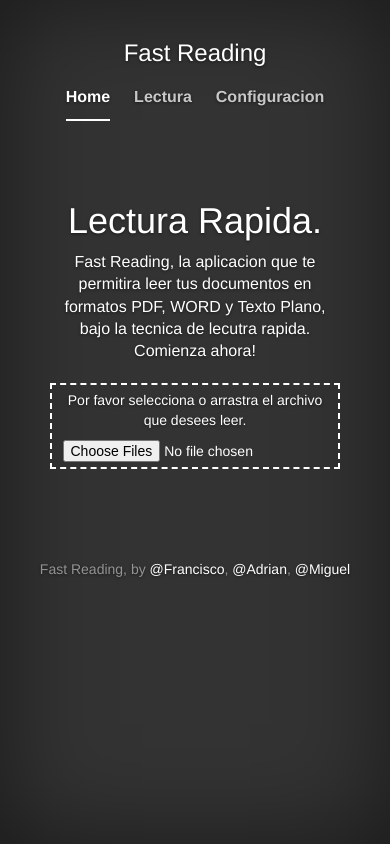
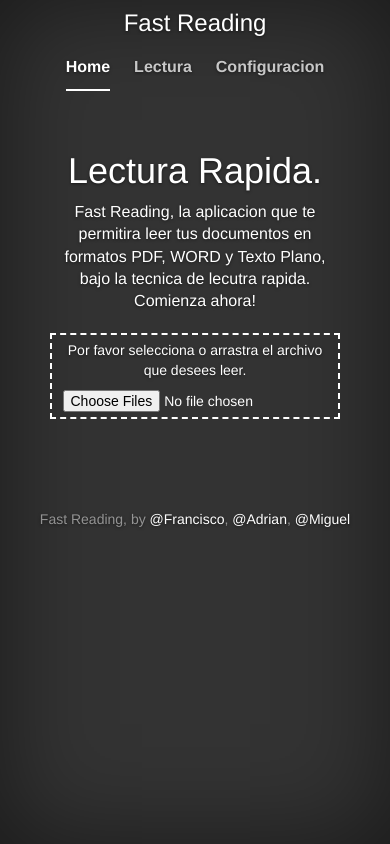
Before and after one commit to vaquer/FastReadingPy, a Django app: page / in a window 390 px wide. Run offline with Django 3.2, Linux system fonts and the light colour scheme; some libraries are stand-ins or nearby versions.

Commit message:
responsive

```diff
--- a/FastReading/templates/home.html
+++ b/FastReading/templates/home.html
@@ -102,7 +102,7 @@
         <div class="site-wrapper-inner">
             <div class="cover-container">
                 <div class="masthead clearfix">
-                    <div class="inner">
+                    <div style="padding-bottom: 10px;">
                         <h3 class="masthead-brand">Fast Reading</h3>
                         <nav>
                            <ul class="nav masthead-nav">
@@ -113,7 +113,7 @@
                         </nav>
                     </div>
                 </div>
-                <div class="inner cover">
+                <div class="cover">
                     <div class="welcome inner">
                         <h1 class="cover-heading">Lectura Rapida.</h1>
                         <p class="lead">Fast Reading, la aplicacion que te permitira leer tus documentos en formatos PDF, WORD y Texto Plano, bajo la tecnica de lecutra rapida. Comienza ahora!</p>
```
